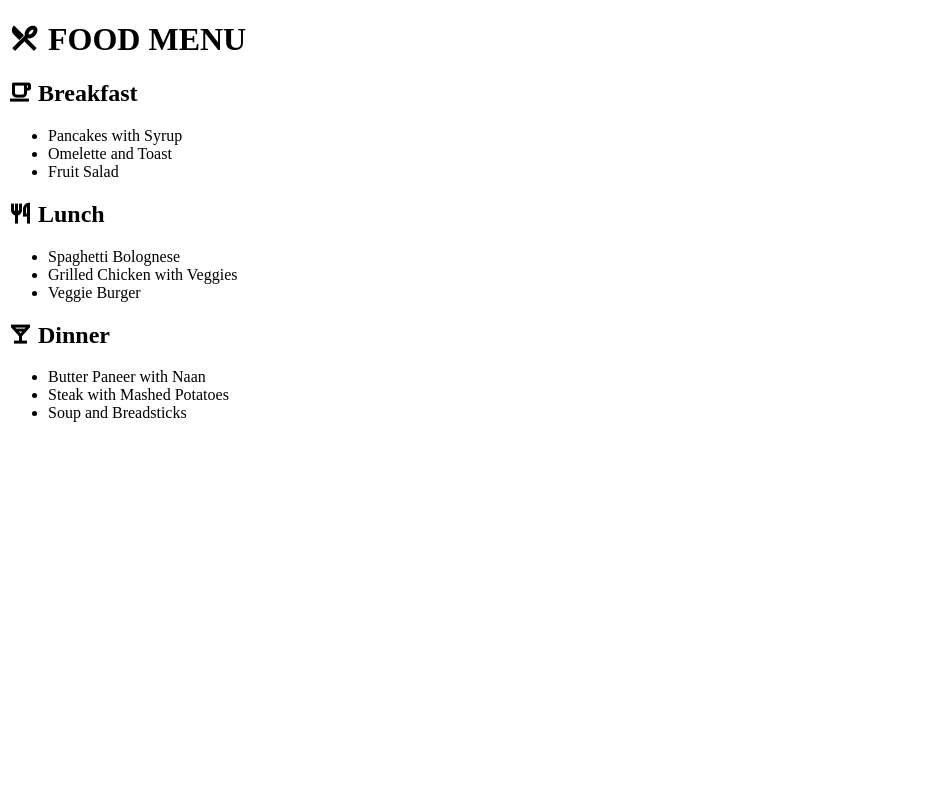
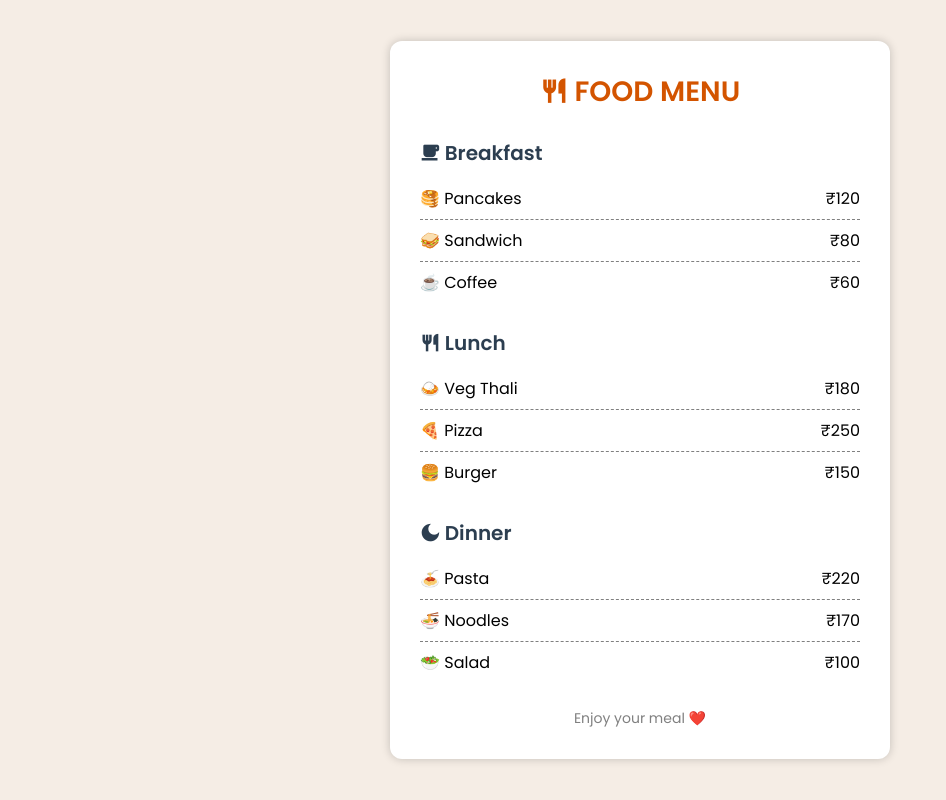
Before and after one commit to vishwaKevadiya17/Other-Works, a plain HTML site: page HTML Lab Work/lw-4/lw-4.1/index.html in a window 1280 px wide. Shown: the whole page, without its empty margins (0-946 px from the left). Drawn offline with nearby package versions, Linux system fonts and the light colour scheme.

Commit message:
Add files via upload

```diff
--- a/HTML Lab Work/lw-4/lw-4.1/index.html
+++ b/HTML Lab Work/lw-4/lw-4.1/index.html
@@ -3,54 +3,88 @@
 <head>
     <meta charset="UTF-8">
     <meta name="viewport" content="width=device-width, initial-scale=1.0">
+
     <title>Food Menu</title>
 
     <!-- Google Font -->
     <link href="https://fonts.googleapis.com/css2?family=Poppins:wght@300;400;600&display=swap" rel="stylesheet">
 
-    <!-- Remix Icons -->
+    <!-- Remix Icon -->
     <link href="https://cdn.jsdelivr.net/npm/remixicon@4.3.0/fonts/remixicon.css" rel="stylesheet">
 
-    <link rel="stylesheet" href="style.css">
+    <link rel="stylesheet" href="./style.css">
 </head>
+
 <body>
 
-<div class="container">
+<div class="menu">
 
-    <h1><i class="ri-restaurant-2-line"></i> FOOD MENU</h1>
+    <h1><i class="ri-restaurant-fill"></i> FOOD MENU</h1>
 
-    <div class="menu">
+    <div class="section">
+        <h2><i class="ri-cup-fill"></i> Breakfast</h2>
 
-        <div class="category">
-            <h2><i class="ri-cup-line"></i> Breakfast</h2>
-            <ul>
-                <li>Pancakes with Syrup</li>
-                <li>Omelette and Toast</li>
-                <li>Fruit Salad</li>
-            </ul>
+        <div class="item">
+            <span>🥞 Pancakes</span>
+            <span>₹120</span>
         </div>
 
-        <div class="category">
-            <h2><i class="ri-restaurant-line"></i> Lunch</h2>
-            <ul>
-                <li>Spaghetti Bolognese</li>
-                <li>Grilled Chicken with Veggies</li>
-                <li>Veggie Burger</li>
-            </ul>
+        <div class="item">
+            <span>🥪 Sandwich</span>
+            <span>₹80</span>
         </div>
 
-        <div class="category">
-            <h2><i class="ri-goblet-line"></i> Dinner</h2>
-            <ul>
-                <li>Butter Paneer with Naan</li>
-                <li>Steak with Mashed Potatoes</li>
-                <li>Soup and Breadsticks</li>
-            </ul>
+        <div class="item">
+            <span>☕ Coffee</span>
+            <span>₹60</span>
+        </div>
+    </div>
+
+
+    <div class="section">
+        <h2><i class="ri-restaurant-fill"></i> Lunch</h2>
+
+        <div class="item">
+            <span>🍛 Veg Thali</span>
+            <span>₹180</span>
         </div>
 
+        <div class="item">
+            <span>🍕 Pizza</span>
+            <span>₹250</span>
+        </div>
+
+        <div class="item">
+            <span>🍔 Burger</span>
+            <span>₹150</span>
+        </div>
     </div>
+
+
+    <div class="section">
+        <h2><i class="ri-moon-fill"></i> Dinner</h2>
+
+        <div class="item">
+            <span>🍝 Pasta</span>
+            <span>₹220</span>
+        </div>
+
+        <div class="item">
+            <span>🍜 Noodles</span>
+            <span>₹170</span>
+        </div>
+
+        <div class="item">
+            <span>🥗 Salad</span>
+            <span>₹100</span>
+        </div>
+    </div>
+
+    <p class="footer">
+        Enjoy your meal ❤️
+    </p>
 
 </div>
 
 </body>
-</html>
+</html
--- /dev/null
+++ b/HTML Lab Work/lw-4/lw-4.1/style.css
@@ -0,0 +1,58 @@
+*{
+    margin:0;
+    padding:0;
+    box-sizing:border-box;
+    font-family:'Poppins',sans-serif;
+}
+
+body{
+    background:#f5ede5;
+    display:flex;
+    justify-content:center;
+    align-items:center;
+    height:100vh;
+}
+
+.menu{
+    width:500px;
+    background:white;
+    padding:30px;
+    border-radius:12px;
+    box-shadow:0 0 10px rgba(0,0,0,0.2);
+}
+
+h1{
+    text-align:center;
+    color:#d35400;
+    margin-bottom:25px;
+    font-size:28px;
+}
+
+.section{
+    margin-bottom:25px;
+}
+
+.section h2{
+    color:#2c3e50;
+    margin-bottom:10px;
+    font-size:20px;
+}
+
+.item{
+    display:flex;
+    justify-content:space-between;
+    padding:8px 0;
+    border-bottom:1px dashed gray;
+    font-size:16px;
+}
+
+.item:last-child{
+    border-bottom:none;
+}
+
+.footer{
+    text-align:center;
+    margin-top:20px;
+    color:gray;
+    font-size:14px;
+}
--- /dev/null
+++ b/HTML Lab Work/lw-4/lw-4.2/style.css
@@ -0,0 +1,39 @@
+body{
+    font-family: Arial, sans-serif;
+    background-color:#f5f5f5;
+    margin:20px;
+}
+
+h1{
+    text-align:center;
+    color:#333;
+}
+
+div{
+    width:300px;
+    margin:20px auto;
+    padding:15px;
+    border:2px solid #555;
+    border-radius:10px;
+    box-sizing:border-box;
+}
+
+.morning{
+    background-color:#d9f0ff;
+}
+
+.afternoon{
+    background-color:#fff4b3;
+}
+
+.evening{
+    background-color:#e6ddff;
+}
+
+h2{
+    margin-top:0;
+}
+
+ul{
+    padding-left:20px;
+}
--- /dev/null
+++ b/HTML Lab Work/lw-4/lw-4.3/style.css
@@ -0,0 +1,53 @@
+body{
+    margin:0;
+    padding:0;
+    background:#eaf4ff;
+    font-family:Arial, sans-serif;
+}
+
+.container{
+    display:flex;
+    justify-content:center;
+    align-items:center;
+    height:100vh;
+}
+
+.card{
+    width:350px;
+    background:white;
+    border:2px solid #66bb6a;
+    border-radius:10px;
+    padding:25px;
+    text-align:center;
+    box-shadow:0 0 10px rgba(0,0,0,0.2);
+}
+
+h1{
+    color:#2e7d32;
+    margin-bottom:10px;
+}
+
+.subtitle{
+    font-size:14px;
+    color:#555;
+}
+
+p{
+    font-size:15px;
+    margin:10px 0;
+}
+
+button{
+    margin-top:15px;
+    padding:10px 20px;
+    background:#4CAF50;
+    color:white;
+    border:none;
+    border-radius:5px;
+    cursor:pointer;
+    font-size:16px;
+}
+
+button:hover{
+    background:#2e7d32;
+}
```
